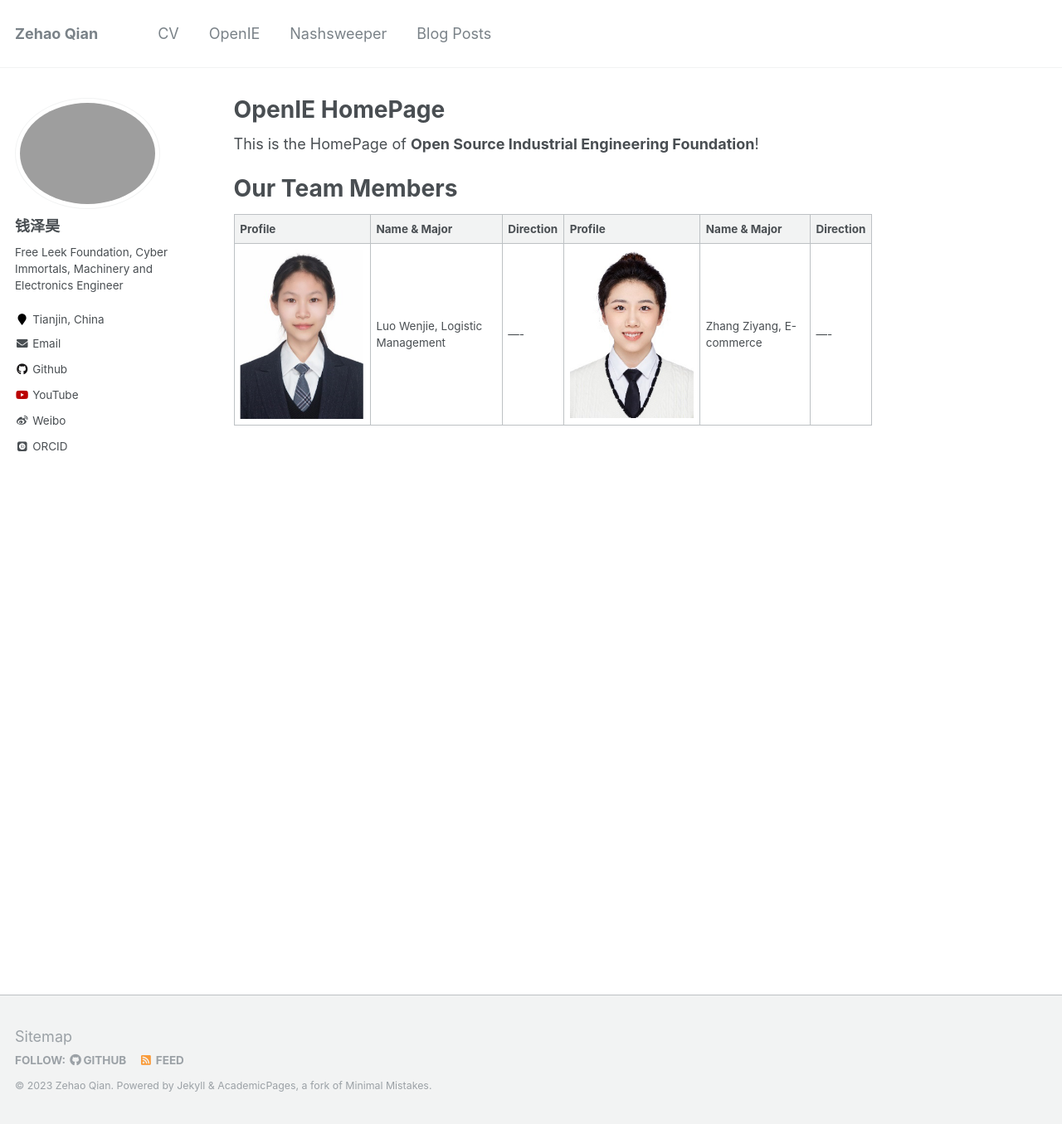
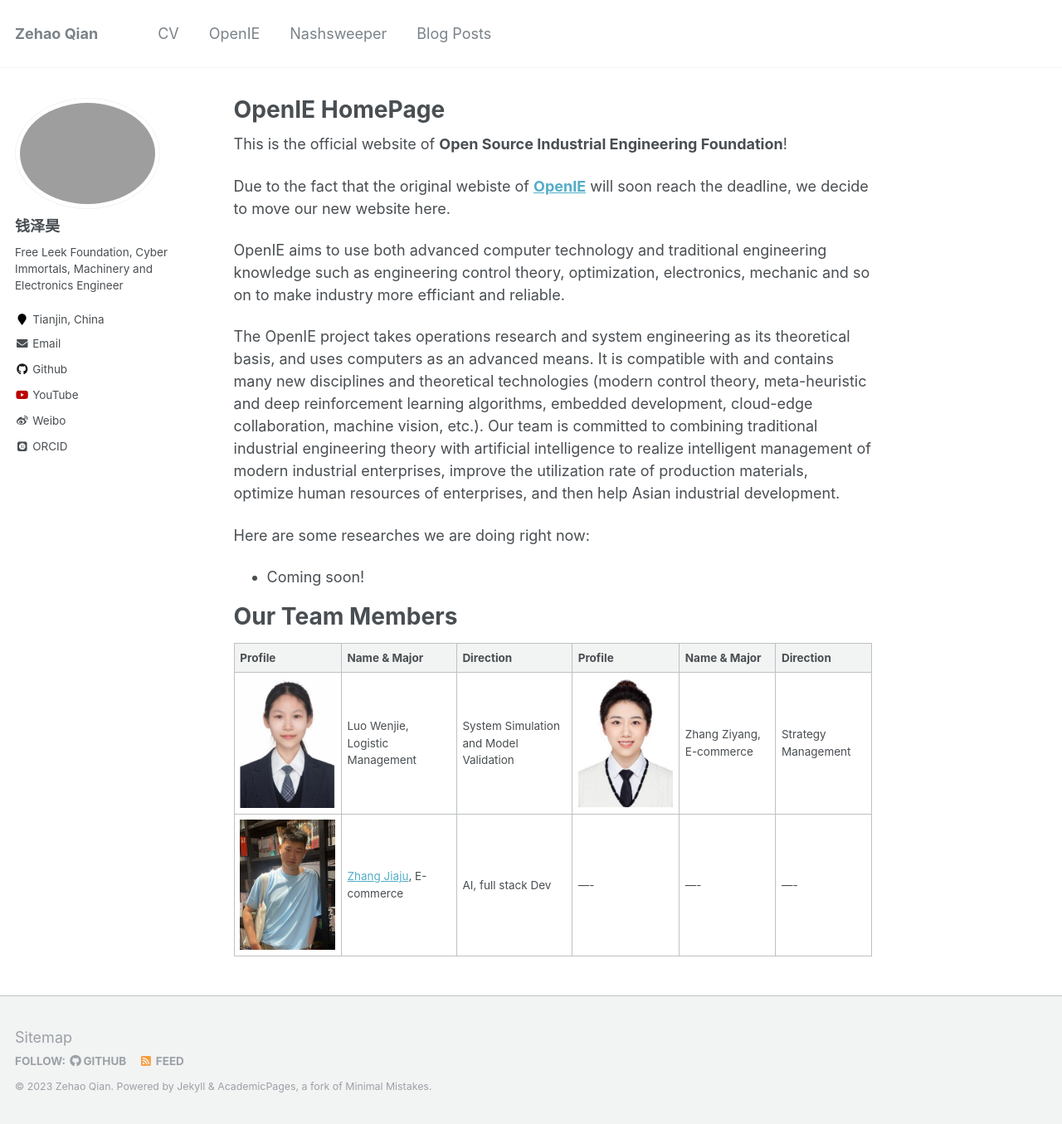
Before and after one commit to QianZeHao123/QianZeHao123.github.io, a Jekyll site: the page built from _pages/OpenIE.md, in a window 1280 px wide and 1355 px high. Shown: the whole window at 83% size. Built offline with Jekyll 4.4.1, drawn with Linux system fonts in a browser that asks for light colours; some web fonts are replaced.

Commit message:
update OpeIE

```diff
--- a/_pages/OpenIE.md
+++ b/_pages/OpenIE.md
@@ -5,10 +5,23 @@
 author_profile: true
 ---
 
-This is the HomePage of **Open Source Industrial Engineering Foundation**!
+This is the official website of **Open Source Industrial Engineering Foundation**!
+
+Due to the fact that the original webiste of **[OpenIE](http://198.74.121.61:803)** will soon reach the deadline, we decide to move our new website here.
+
+OpenIE aims to use both advanced computer technology and traditional engineering knowledge such as engineering control theory, optimization, electronics, mechanic and so on to make industry more efficiant and reliable.
+
+The OpenIE project takes operations research and system engineering as its theoretical basis, and uses computers as an advanced means. It is compatible with and contains many new disciplines and theoretical technologies (modern control theory, meta-heuristic and deep reinforcement learning algorithms, embedded development, cloud-edge collaboration, machine vision, etc.). Our team is committed to combining traditional industrial engineering theory with artificial intelligence to realize intelligent management of modern industrial enterprises, improve the utilization rate of production materials, optimize human resources of enterprises, and then help Asian industrial development.
+
+Here are some researches we are doing right now:
+* Coming soon!
 
 # Our Team Members
 
 | Profile | Name & Major | Direction | Profile | Name & Major | Direction |
 | ---- | ---- | ---- | ---- | ---- | ---- |
-| ![](/images/OpenIE-Member-WenjieLuo.png) | Luo Wenjie, Logistic Management | ---- | ![](/images/OpenIE-Member-ZiyangZhang.png) | Zhang Ziyang, E-commerce | ---- |
+| ![](/images/OpenIE-Member-WenjieLuo.png) | Luo Wenjie, Logistic Management | System Simulation and Model Validation | ![](/images/OpenIE-Member-ZiyangZhang.png) | Zhang Ziyang, E-commerce | Strategy Management |
+| ![](/images/OpenIE-Member-JiajuZhang.png) | [Zhang Jiaju](https://xungirl.github.io/), E-commerce | AI, full stack Dev | ---- | ---- | ---- |
+| ---- | ---- | ---- | ---- | ---- | ---- |
+| ---- | ---- | ---- | ---- | ---- | ---- |
+| ---- | ---- | ---- | ---- | ---- | ---- |
```
